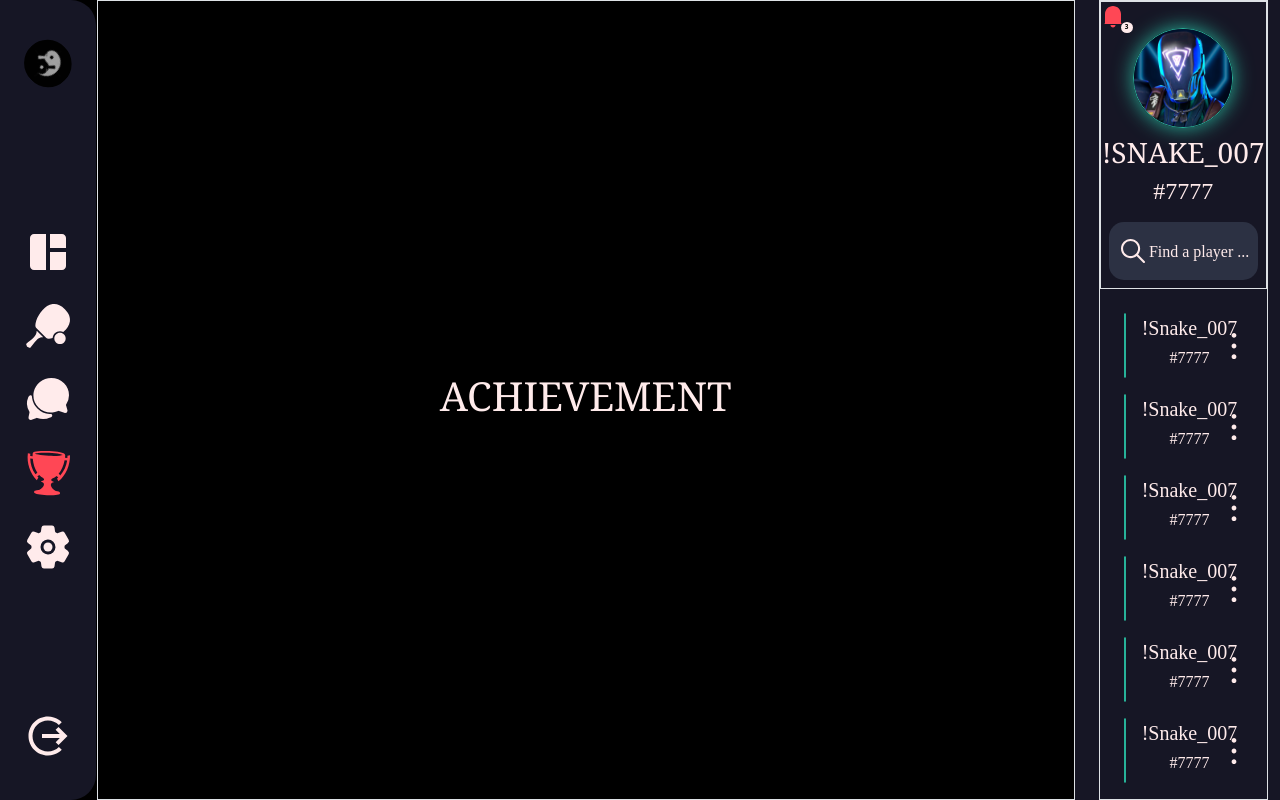
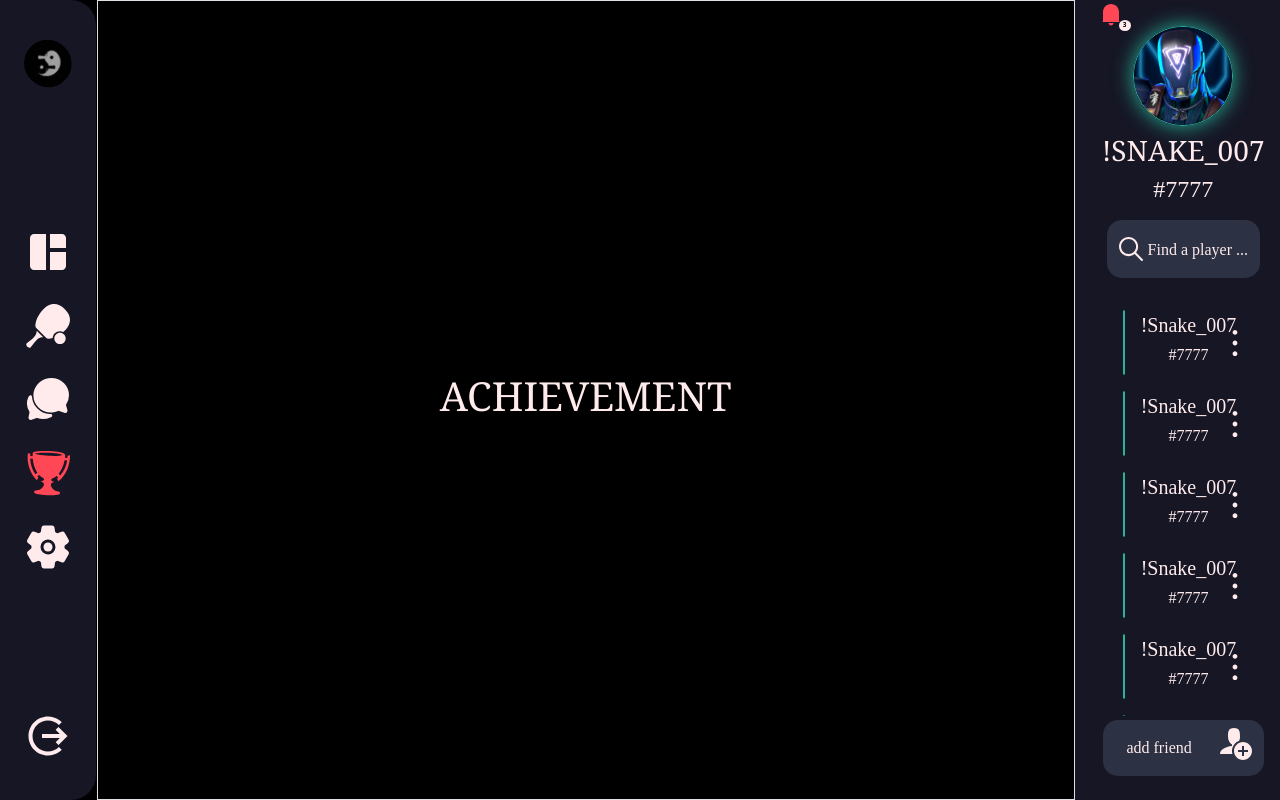
Before and after one commit to zakarm/ft_transcendence, a React (Create React App) app in the folder front-end/app/: page /achievement in a window 1280 px wide. Built offline with nearby package versions, Linux system fonts and the light colour scheme; a web font is replaced by a local one.

Commit message:
[Feat] adding a scrolling bar o the friends list

```diff
--- a/front-end/app/src/Layouts/Rightbar.js
+++ b/front-end/app/src/Layouts/Rightbar.js
@@ -12,9 +12,9 @@ function RightBar() {
     // const [isHoverd, setIsHoverd] = useState(false);
     return (
         <div className="container vh-100">
-            <div className="d-flex flex-column vh-100  border">
+            <div className="d-flex flex-column vh-100">
                 <div className="flex-grow-2">
-                    <div className="row-inline border">
+                    <div className="row-inline">
                          <div className="col">
                              <div className="notification">
                                  <RiNotification4Fill color="#FF4755" size='1.5em'/>
@@ -40,14 +40,7 @@ function RightBar() {
                          </div>
                     </div>
                 </div>
-                <div className="p-3 flex-grow-1">
-                    <Player nickname={"!Snake_007"} id={7777}/>
-                    <Player nickname={"!Snake_007"} id={7777}/>
-                    <Player nickname={"!Snake_007"} id={7777}/>
-                    <Player nickname={"!Snake_007"} id={7777}/>
-                    <Player nickname={"!Snake_007"} id={7777}/>
-                    <Player nickname={"!Snake_007"} id={7777}/>
-                    {/* <Player nickname={"!Snake_007"} id={7777}/>
+                <div className="p-3 flex-grow-1" style={{ overflowY: 'scroll' }}>
                     <Player nickname={"!Snake_007"} id={7777}/>
                     <Player nickname={"!Snake_007"} id={7777}/>
                     <Player nickname={"!Snake_007"} id={7777}/>
@@ -62,7 +55,6 @@ function RightBar() {
                     <Player nickname={"!Snake_007"} id={7777}/>
                     <Player nickname={"!Snake_007"} id={7777}/>
                     <Player nickname={"!Snake_007"} id={7777}/>
-                    <Player nickname={"!Snake_007"} id={7777}/> */}
                 </div>
                 <div className="flex-grow-3">
                     <div className="row search-inpt p-2 mb-4 m-1" style={{cursor: "pointer"}}>
```
